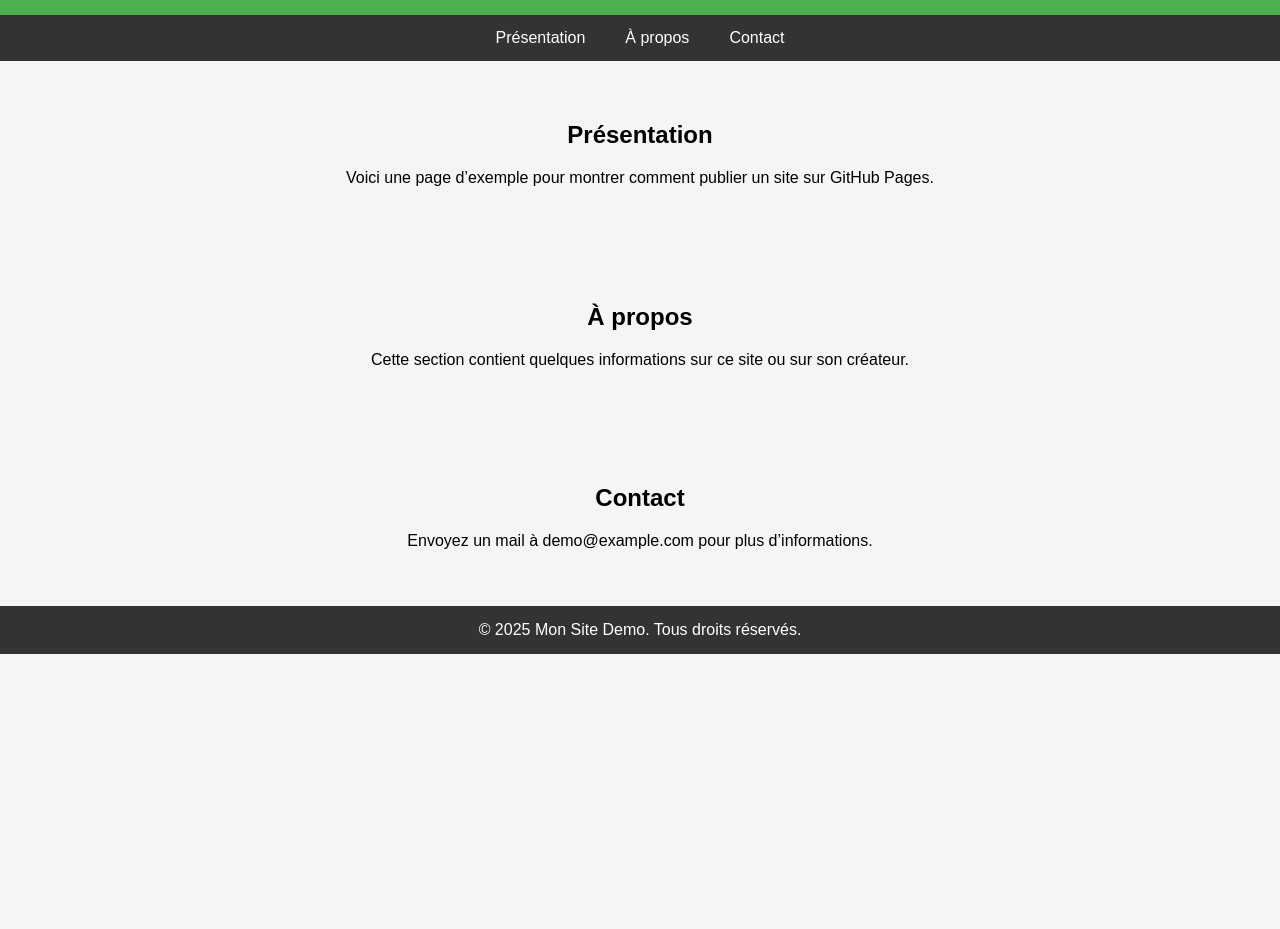
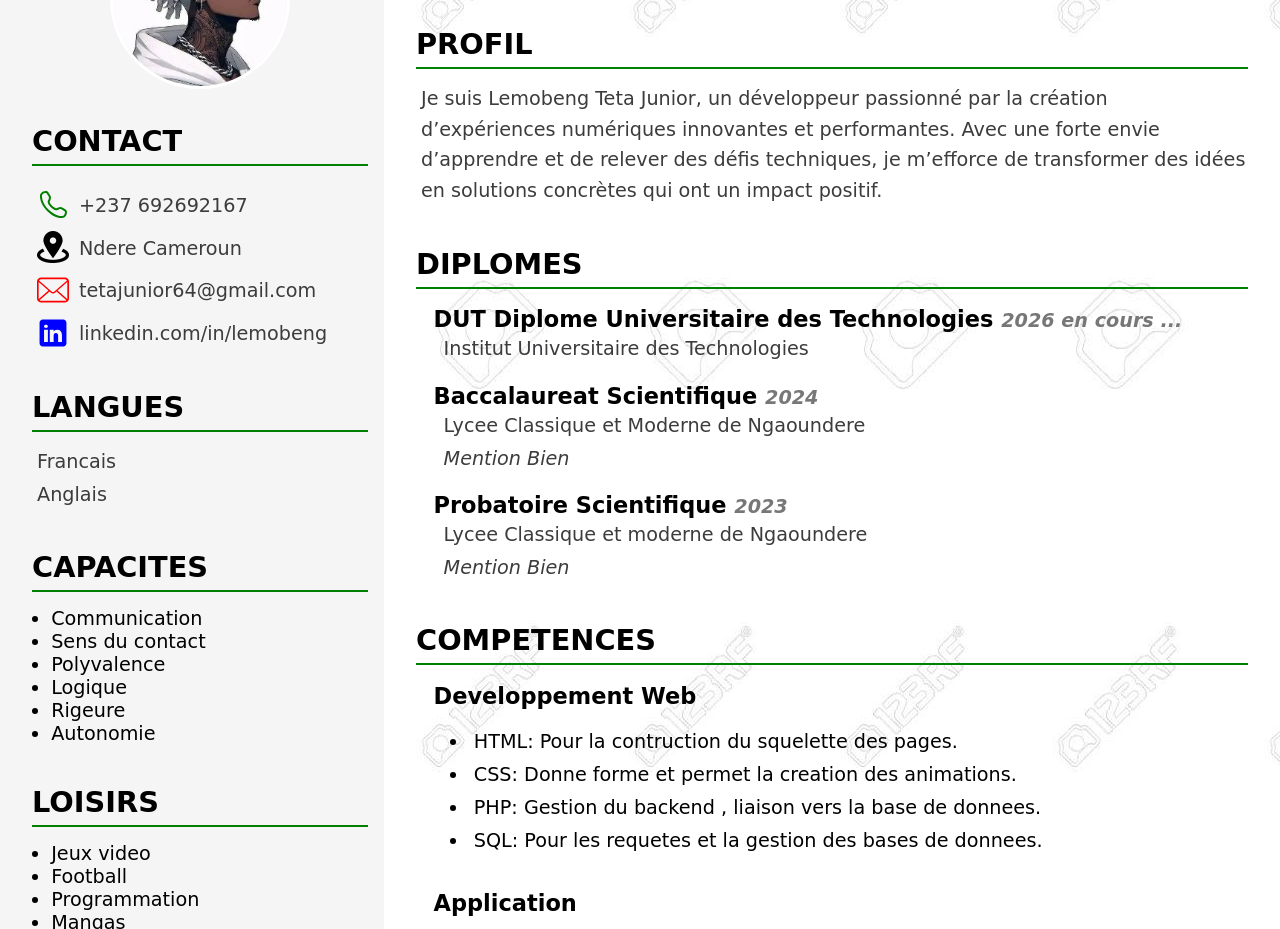
Before and after one commit to tetajunior64-creator/essai, a plain HTML site: page index.html in a window 1280 px wide. Shown: the part 139-1068 px from the top of the page. Before the commit the page ends 800 px from the top, so only its background shows below. Drawn offline with Linux system fonts and the light colour scheme.

Commit message:
modification du projet

```diff
--- /dev/null
+++ b/essai.css
@@ -0,0 +1,175 @@
+* {
+     margin: 0;
+     padding: 0;
+     box-sizing: border-box;
+}
+
+body {
+     font-family: 'Segoe UI', Tahoma, Geneva, Verdana, sans-serif;
+     color: black;
+     background-color: whitesmoke;
+}
+
+main {
+display: flex;
+}
+
+.img {
+     text-align: center;
+}
+
+.first_part {
+     background-color: whitesmoke;
+     padding: 3rem 1rem 3rem 2rem;
+     width: 30%;
+     height: 100%;
+}
+
+.first_part img {
+     width: 180px;
+     height: 180px;
+     border-radius: 50%;
+     border: 3px solid rgb(255, 255, 255);
+     object-fit: cover;
+
+}
+
+.contact p {
+     padding-top: 10px;
+}
+
+.contact p::before {
+     content: "";
+     width: 32px;
+     margin-right: 10px;
+     height: 32px;
+     margin-top: -4px;
+     display: inline-block;
+     vertical-align: middle;
+     background-image: url(img/email-9-svgrepo-com.svg);
+}
+
+.contact .numero::before {
+     background-image: url(img/icons8-téléphone-apple.svg);
+     background-repeat: no-repeat;
+     background-position: center;
+}
+
+.contact .localisation::before {
+     background-image: url(img/localisateur.png);
+     background-position: center;
+     background-size: cover;
+}
+
+.contact .linkedin::before {
+     background-image: url(img/icons8-linkedin.svg);
+     background-position: center;
+     background-size: cover;
+}
+
+section {
+     margin-bottom: 2.5rem;
+     transform: translateY(30px);
+     font-family: cursive;
+     font-size: 1.2rem;
+     font-family: cursive;
+}
+
+
+section h2 {
+     font-family: cursive, 'Arial Narrow', Arial, sans-serif;
+     font-size: 1.8rem;
+     border-bottom: 2px solid green;
+     padding-bottom: 6px;
+     margin-bottom: 15px;
+}
+
+section p {
+     font-size: 1.2rem;
+     line-height: 1.6;
+     color: #3c3b3d;
+     margin-top: 2px;
+}
+
+section ul li {
+     margin-left: 1.2rem;
+}
+
+
+header  {
+     text-align: center;
+}
+
+header h1  {
+     font-size: 3.5rem;
+}
+
+header p {
+     font-size: 1.3rem;
+     font-style: italic;
+}
+
+.second_part {
+     background-image: url(img/background.jpg);
+     width: 70%;
+     padding: 2rem 2rem 0rem 2rem;
+}
+
+section p {
+     margin-left: 5px;
+}
+
+.diplome {
+     margin: 1.1rem ;
+}
+
+.diplome p {
+     margin-left: 10px;
+}
+.diplome span {
+     color: #777;
+     font-style: italic;
+     font-size: 1.2rem;
+}
+
+.diplome ul li {
+     padding: 5px;
+}
+.diplome ul{
+     padding: 1rem;
+
+}
+
+footer {
+     text-align: center;
+     background-color: snow;
+     color: black;
+     padding: 15px;
+     font-size: 1.2rem;
+     font-family: cursive;
+}
+
+@media (max-width: 1200px){
+     .first_part {
+          width: 45%;
+          padding: 3rem 1rem 3rem 1rem;
+     }
+}
+
+@media (max-width: 800px){
+     main {
+          flex-direction: column;
+     }
+     .first_part {
+          width: initial;
+          padding: 3rem 2.5rem 3rem 2rem;
+     }
+
+     .second_part {
+          width: initial;
+          padding: 3rem 2.5rem 3rem 2rem;
+     }
+     section p {
+          margin-left: 15px;
+     }
+}
--- a/index.html
+++ b/index.html
@@ -2,77 +2,99 @@
 <html lang="fr">
 <head>
      <meta charset="UTF-8">
-    <meta name="viewport" content="width=device-width, initial-scale=1.0">
-    <title>Mon Site Demo</title>
-    <style>
-        body {
-            font-family: Arial, sans-serif;
-            margin: 0;
-            padding: 0;
-            background-color: #f5f5f5;
-        }
-        header {
-            background-color: #4CAF50;
-            color: white;
-            padding: 20px;
-            text-align: center;
-        }
-        nav {
-            display: flex;
-            justify-content: center;
-            background-color: #333;
-        }
-        nav a {
-            color: white;
-            padding: 14px 20px;
-            text-decoration: none;
-            display: block;
-        }
-        nav a:hover {
-            background-color: #ddd;
-            color: black;
-        }
-        section {
-            padding: 40px;
-            text-align: center;
-        }
-        footer {
-            background-color: #333;
-            color: white;
-            text-align: center;
-            padding: 15px;
-        }
-    </style>
+     <link rel="stylesheet" href="essai.css">
+
+     <title>Document</title>
 </head>
 <body>
+<main>
+     <div class="first_part">
+          <div class="img">
+          <img src="img/photo.jpg" alt="ma photo">
+          </div>
+          <section class="contact">
+               <h2>CONTACT</h2>
+               <p class="numero">+237 692692167</p>
+               <p class="localisation">Ndere Cameroun</p>
+               <p class="email">tetajunior64@gmail.com</p>
+               <p class="linkedin">linkedin.com/in/lemobeng</p>
+          </section>
+          <section>
+               <h2>LANGUES</h2>
+               <p>Francais</p>
+               <p>Anglais</p>
+          </section>
+          <section>
+               <h2>CAPACITES</h2>
+               <ul>
+                    <li>Communication</li>
+                    <li>Sens du contact</li>
+                    <li>Polyvalence</li>
+                    <li>Logique</li>
+                    <li>Rigeure</li>
+                    <li>Autonomie</li>
+               </ul>
+          </section>
+          <section>
+               <h2>LOISIRS</h2>
+               <ul>
+                    <li>Jeux video</li>
+                    <li>Football</li>
+                    <li>Programmation</li>
+                    <li>Mangas</li>
+               </ul>
+          </section>
+     </div>
+     <div class="second_part">
           <header>
-        <h1>Bienvenue sur Mon Site Demo</h1>
-        <p>Une page simple créée pour GitHub Pages</p>
+               <h1>Lemobeng Teta Junior</h1>
+               <p>Développeur passionné & créatif</p>
           </header>
+          <section>
+               <h2>PROFIL</h2>
+               <p>Je suis Lemobeng Teta Junior, un développeur passionné par la création d’expériences numériques innovantes et performantes. Avec une forte envie d’apprendre et de relever des défis techniques, je m’efforce de transformer des idées en solutions concrètes qui ont un impact positif.</p>
+          </section>
+          <section>
+               <h2>DIPLOMES</h2>
+               <div class="diplome">
+                    <h3>DUT  Diplome Universitaire des Technologies <span>2026 en cours ...</span></h3>
+                    <p>Institut Universitaire des Technologies</p>
+               </div>
+               <div class="diplome">
+                    <h3>Baccalaureat Scientifique <span>2024</span></h3>
+                    <p>Lycee Classique et Moderne de Ngaoundere</p>
+                    <p style="font-style: italic;">Mention Bien </p>
+               </div>
+               <div class="diplome">
+                    <h3>Probatoire Scientifique <span>2023</span></h3>
+                    <p>Lycee Classique et moderne de Ngaoundere</p>
+                    <p style="font-style: italic;">Mention Bien </p>
+               </div>
+          </section>
+          <section>
+               <h2>COMPETENCES</h2>
+               <div class="diplome">
+                    <h3>Developpement Web</h3>
+                    <ul>
+                         <li>HTML: Pour la  contruction du squelette des pages.</li>
+                         <li>CSS: Donne forme et permet la creation des animations. </li>
+                         <li>PHP: Gestion du backend , liaison vers la base de donnees.</li>
+                         <li>SQL: Pour les requetes et  la gestion des bases de donnees.</li>
+                    </ul>
+               </div>
+               <div class="diplome">
+                    <h3>Application</h3>
+                    <ul>
+                         <li>NODE JS: Pour ....</li>
 
-    <nav>
-        <a href="#presentation">Présentation</a>
-        <a href="#apropos">À propos</a>
-        <a href="#contact">Contact</a>
-    </nav>
 
-    <section id="presentation">
-        <h2>Présentation</h2>
-        <p>Voici une page d’exemple pour montrer comment publier un site sur GitHub Pages.</p>
+                    </ul>
+               </div>
           </section>
-
-    <section id="apropos">
-        <h2>À propos</h2>
-        <p>Cette section contient quelques informations sur ce site ou sur son créateur.</p>
-    </section>
-
-    <section id="contact">
-        <h2>Contact</h2>
-        <p>Envoyez un mail à demo@example.com pour plus d’informations.</p>
-    </section>
-
+     </div>
+</main>
 <footer>
-        &copy; 2025 Mon Site Demo. Tous droits réservés.
+     lemobeng teta junior
 </footer>
 </body>
 </html>
```
Also changed, not shown: img/background.jpg (added), img/email-9-svgrepo-com.svg (added), img/icons8-linkedin.svg (added), img/icons8-téléphone-apple.svg (added), img/localisateur.png (added), img/photo.jpg (added). Lines whose indentation alone changed are shown as unchanged.
